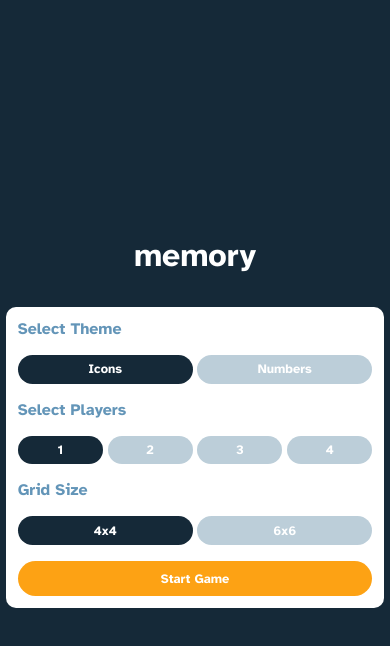
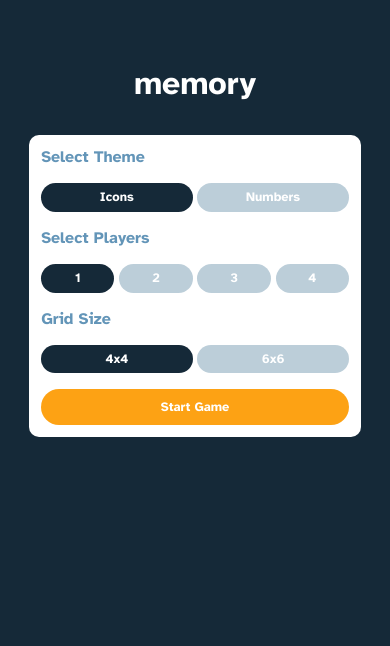
Before and after one commit to aproskur/memo-game, a Next.js app: page / in a window 390 px wide. Shown: the top 646 px of the page. Built offline with nearby package versions, Linux system fonts and the light colour scheme.

Commit message:
small screen fixes

```diff
--- a/src/app/components/GameBoard.js
+++ b/src/app/components/GameBoard.js
@@ -10,11 +10,16 @@ import { faStar, faHeart, faAppleWhole, faPoo, faBath, faMoon, faHouse, faCar, f
 
 
 
+
 const StyledMainContainer = styled.div`
   display: flex;
   flex-direction: column;
   padding: 1em;
 
+  @media (max-width: 900px){
+    justify-content: flex-start;
+    gap: 2.5em;
+}
 `;
 
 const CenteredContainer = styled.div`
@@ -23,6 +28,7 @@ const CenteredContainer = styled.div`
   align-items: center;
   justify-content: center;
   flex-direction: column;
+
   `;
 
 const BoardContainer = styled.div
@@ -30,8 +36,6 @@ const BoardContainer = styled.div
     display: grid;
     grid-template-columns: repeat(${(props) => props.columns}, 1fr);
     gap: 8px;
-    padding: 3em;
-
     @media (max-width: 400px) {
         width: 98%;
         justify-content: center;
@@ -42,6 +46,7 @@ const BoardContainer = styled.div
 
 const CenteredBoardContainer = styled(BoardContainer)`
   max-width: 600px;
+
   @media (max-width: 400px) {
     width: 100%;
     justify-content: center;
--- a/src/app/components/InfoItem.js
+++ b/src/app/components/InfoItem.js
@@ -5,11 +5,11 @@ const InfoItemContainer = styled.div`
   display: flex;
   justify-content: space-between;
   align-items: center;
+  margin-bottom: 8px;
   background-color: ${(props) => props.$highlight ? 'var(--accent-yellow)' : '#DFE7EC'};
   border-radius: 10px;
   padding:  1em 0.75em;
   position: relative;
-  width: 200px;
 
   @media (max-width: 450px){
     flex-direction: column;
--- a/src/app/components/ThemeSelector.js
+++ b/src/app/components/ThemeSelector.js
@@ -19,7 +19,13 @@ left: 0;
 margin: 0;
 
 @media (max-width: 500px){
-    height: 100vh;
+    justify-content: flex-start;
+    padding: 4em 1.5em;
+}
+
+@media (max-width: 350px){
+    justify-content: flex-start;
+    padding: 4em 0;
 }
 `
 
```
